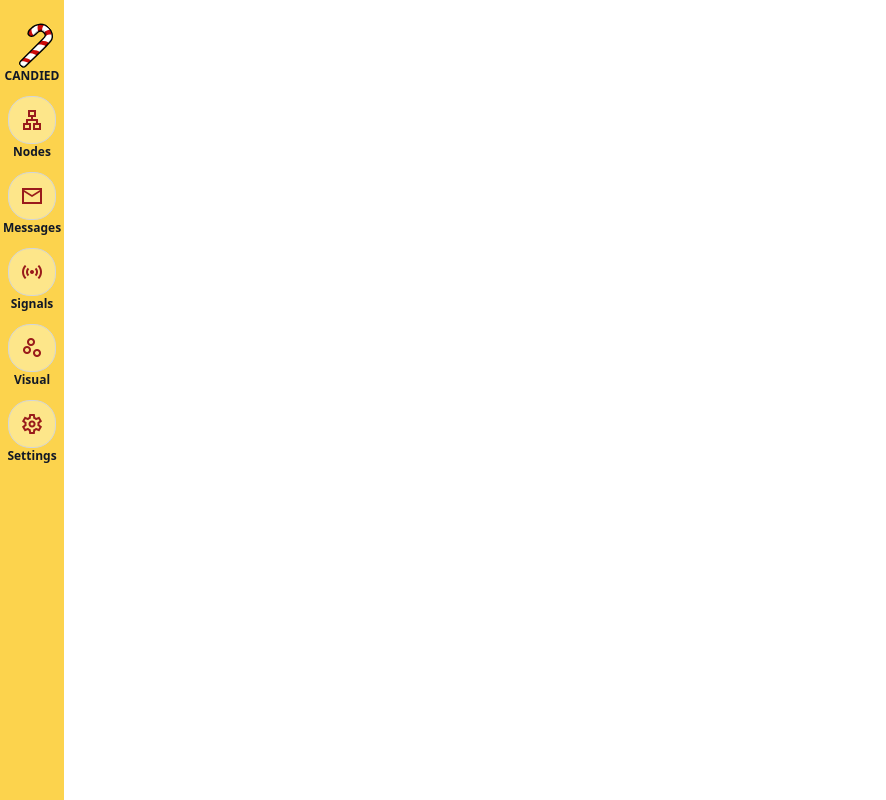
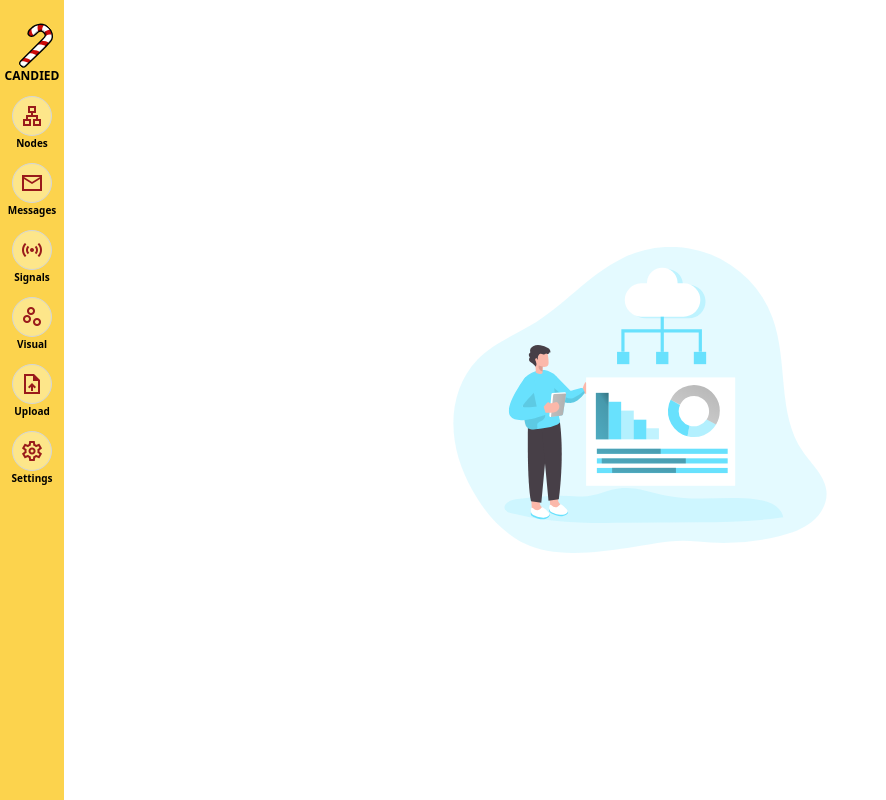
Before and after one commit to bit-dream/candied-app, a Next.js app: page /editor in a window 1280 px wide. Shown: the whole page, without its empty margins (0-886 px from the left). Built offline with nearby package versions, Linux system fonts and the light colour scheme.

Commit message:
Nav bar clean up. Added background image for editor

```diff
--- a/components/NavBar/NavItem.tsx
+++ b/components/NavBar/NavItem.tsx
@@ -15,7 +15,7 @@ const NavItem = (props: {
         'border border border-gray-300',
         'bg-amber-200',
         'hover:bg-gray-100',
-        'w-12 h-12',
+        'w-10 h-10',
         'mt-3',
         'self-center',
         'duration-300 rounded-[22px] hover:rounded-lg',
@@ -28,6 +28,14 @@ const NavItem = (props: {
         'self-center',
         'cursor-pointer'
     )}
+    let titleClassList = twMerge(
+        `${props.isLogo ? 'text-xs' : 'text-[10px]'}`,
+        'w-full',
+        'flex',
+        'justify-center',
+        'font-semibold',
+        'text-grey-900'
+    );
     return <>
         <div className={mainClassList}>
             <div className='h-full w-full flex items-center justify-center relative object-scale-down text-red-800'>
@@ -35,7 +43,7 @@ const NavItem = (props: {
             </div>
         </div>
         {!props.buttonTitle ? <></> :
-            <div className='text-xs w-full flex justify-center font-semibold text-gray-900'>{props.buttonTitle}</div>
+            <div className={titleClassList}>{props.buttonTitle}</div>
         }
     </>
 }
--- a/pages/editor.tsx
+++ b/pages/editor.tsx
@@ -2,6 +2,7 @@ import {NextPage} from "next";
 import NavBar from "../components/NavBar/NavBar";
 import NavItem from "../components/NavBar/NavItem";
 import Icon from "../components/Icon/Icon";
+import Image from "next/image";
 
 const Editor: NextPage = () => {
     return <>
@@ -11,8 +12,10 @@ const Editor: NextPage = () => {
             <NavItem buttonTitle='Messages' icon={<Icon type='mail'/>}/>
             <NavItem buttonTitle='Signals' icon={<Icon type='sensors'/>}/>
             <NavItem buttonTitle='Visual' icon={<Icon type='scatter_plot'/>}/>
+            <NavItem buttonTitle='Upload' icon={<Icon type='upload_file'/>} isFooter/>
             <NavItem buttonTitle='Settings' icon={<Icon type='settings'/>} isFooter/>
         </NavBar>
+        <Image src='/Data storage_Monochromatic.svg' fill alt='Background' className='-z-10 object-scale-down'/>
     </>
 }
 export default Editor;
```
Also changed, not shown: public/Data storage_Monochromatic.svg (added).
